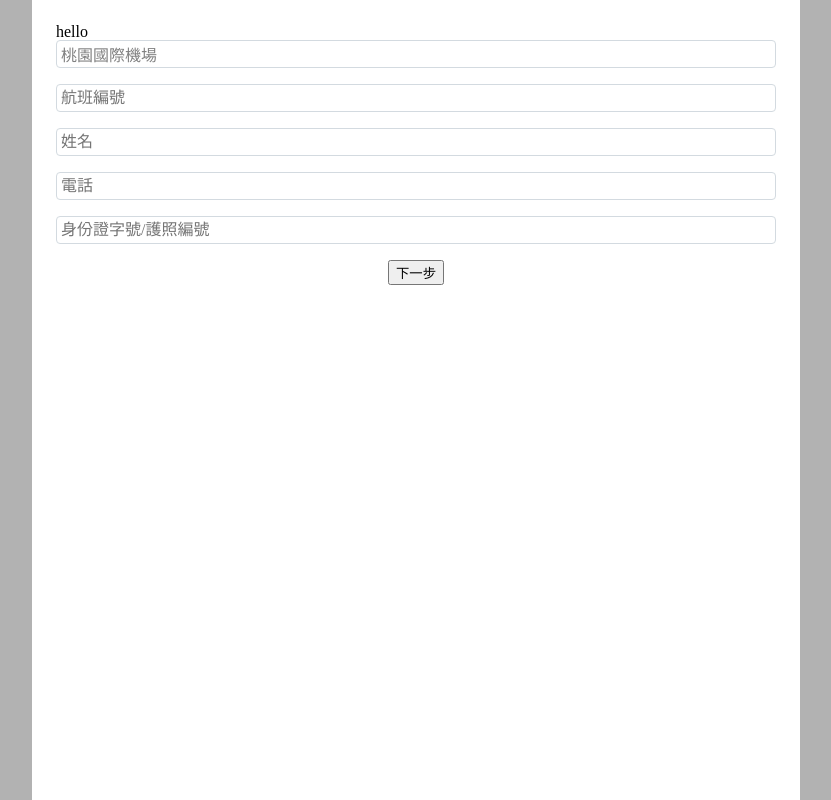
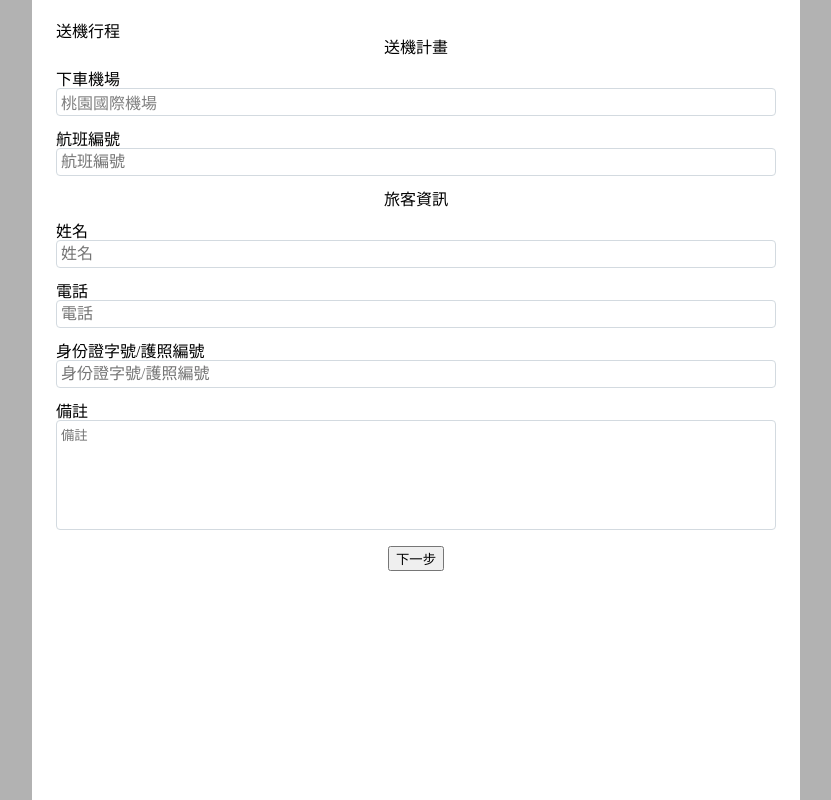
Before and after one commit to ericfei0521/car-reservation-app, a Next.js app: page / in a window 1280 px wide. Shown: the whole page, without its empty margins (224-1055 px from the left). Built offline with nearby package versions, Linux system fonts and the light colour scheme.

Commit message:
add textarea

```diff
--- a/src/components/FormikFields/index.tsx
+++ b/src/components/FormikFields/index.tsx
@@ -1,15 +1,15 @@
-import React from "react"
+import React, { useRef, useEffect, useState } from "react"
 import { useField, useFormikContext } from "formik"
-import { InputContainer } from "./styles"
+import { InputContainer, TextAreaContainer } from "./styles"
 
-interface TextInputProps {
+interface BaseInputProps {
     name: string
     placeholder: string
     label?: string
     isDisabled?: boolean
 }
 
-export const TextInput: React.FC<TextInputProps> = ({
+export const TextInput: React.FC<BaseInputProps> = ({
     name,
     placeholder,
     label,
@@ -37,3 +37,77 @@ export const TextInput: React.FC<TextInputProps> = ({
         </InputContainer>
     )
 }
+
+export const TextAreaInput: React.FC<BaseInputProps> = ({
+    name,
+    placeholder,
+    label,
+    isDisabled,
+}) => {
+    const [field] = useField(name)
+    const { setFieldValue } = useFormikContext()
+    const [isFocus, setIsFocus] = useState(false)
+
+    const handleChange = (value: string) => {
+        setFieldValue(field.name as never, value)
+    }
+    const textAreaRef = useRef<HTMLTextAreaElement>(null)
+    const textAreaContainerRef = useRef<HTMLDivElement>(null)
+    const isDecreasing = useRef(false)
+
+    useEffect(() => {
+        // textareaResize
+        if (textAreaRef && textAreaRef.current)
+            if (field.value && textAreaRef.current.scrollHeight !== 100) {
+                if (isDecreasing.current)
+                    textAreaRef.current.style.height = "auto"
+
+                textAreaRef.current.style.height =
+                    textAreaRef.current.scrollHeight + "px"
+                isDecreasing.current = false
+            } else if (!field.value)
+                textAreaRef.current.style.height = 100 + "px"
+    }, [field.value])
+
+    useEffect(() => {
+        if (isFocus && textAreaRef.current && textAreaContainerRef.current) {
+            textAreaContainerRef.current.scrollTop =
+                textAreaContainerRef.current.scrollHeight
+            textAreaRef.current.selectionStart =
+                textAreaRef.current.value.length
+            textAreaRef.current.selectionEnd = textAreaRef.current.value.length
+        }
+    }, [isFocus])
+
+    return (
+        <TextAreaContainer>
+            {label && <div>{label}</div>}
+            <div
+                className={`textarea-input-container ${isDisabled ? "disabled" : ""} ${isFocus ? "focus" : ""}`}
+                ref={textAreaContainerRef}
+            >
+                <textarea
+                    name={name}
+                    value={field.value}
+                    placeholder={placeholder}
+                    disabled={isDisabled}
+                    ref={textAreaRef}
+                    rows={1}
+                    onFocus={() => {
+                        setIsFocus(true)
+                    }}
+                    onBlur={() => {
+                        setIsFocus(false)
+                    }}
+                    onChange={(e: React.ChangeEvent<HTMLTextAreaElement>) => {
+                        if (e.target.value < field.value)
+                            isDecreasing.current = true
+
+                        handleChange(e.target.value)
+                    }}
+                    data-emoji-input="unicode"
+                />
+            </div>
+        </TextAreaContainer>
+    )
+}
--- a/src/components/FormikFields/styles.ts
+++ b/src/components/FormikFields/styles.ts
@@ -16,3 +16,34 @@ export const InputContainer = styled.div`
         }
     }
 `
+export const TextAreaContainer = styled.div`
+    width: 100%;
+    .textarea-input-container {
+        width: 100%;
+        display: flex;
+        height: fit-content;
+        border: 1px solid #d3dae0;
+        padding: 4px;
+        max-height: 300px;
+        overflow-y: auto;
+        box-sizing: border-box;
+        border-radius: 4px;
+        &.disabled {
+            color: gray;
+        }
+        &.focus {
+            border-color: black;
+        }
+
+        textarea {
+            width: 100%;
+            height: 100px;
+            border: none;
+            resize: none;
+            overflow-y: hidden;
+            padding: 0;
+            outline: none;
+            background-color: transparent;
+        }
+    }
+`
--- a/src/components/form.tsx
+++ b/src/components/form.tsx
@@ -1,23 +1,22 @@
-import React from "react"
+import React, { useCallback } from "react"
 import { Formik, Form } from "formik"
-import { TextInput } from "./FormikFields"
+import { TextInput, TextAreaInput } from "./FormikFields"
 import styled from "styled-components"
 import * as yup from "yup"
 
 interface FormValues {
     dpartureAirport: string
-    flightPlan: string
     flightNumber: string
     name: string
     phoneNumber: string
     idNumber: string
+    note: string
 }
 
 const validationSchema = yup.object().shape({
-    flightPlan: yup.string().required("航班計畫為必填項"),
     flightNumber: yup
         .string()
-        .matches(/^[a-zA-Z0-9\s]*$/, "航班編號只能接受英文字符與數字")
+        .matches(/^[A-Za-z]{2}\d*$/, "請輸入正確的航班編號")
         .required("航班編號為必填項"),
     name: yup
         .string()
@@ -31,23 +30,34 @@ const validationSchema = yup.object().shape({
         .string()
         .matches(/^[a-zA-Z0-9]*$/, "身份證字號/護照編號只能接受英文字符與數字")
         .required("身份證字號/護照編號為必填項"),
+    note: yup.string().nullable(),
 })
 
 const initialValues: FormValues = {
     dpartureAirport: "桃園國際機場",
-    flightPlan: "",
     flightNumber: "",
     name: "",
     phoneNumber: "",
     idNumber: "",
+    note: "",
 }
 interface FlightFormProps {
     className?: string
 }
 const FlightForm: React.FC<FlightFormProps> = ({ className }) => {
-    const handleSubmit = (values: FormValues) => {
-        console.log("Form data", values)
-    }
+    const handleSubmit = useCallback((values: FormValues) => {
+        const airlineIDMatch = values.flightNumber.match(/^[A-Z]{2}/)
+        const flightNumberMatch = values.flightNumber.match(/\d+$/)
+
+        const airlineID: string | null = airlineIDMatch
+            ? airlineIDMatch[0]
+            : null
+        const flightNumber: string | null = flightNumberMatch
+            ? flightNumberMatch[0]
+            : null
+
+        console.log("Form data", airlineID, flightNumber)
+    }, [])
 
     return (
         <Formik
@@ -58,17 +68,34 @@ const FlightForm: React.FC<FlightFormProps> = ({ className }) => {
         >
             {() => (
                 <Form className={className}>
+                    <div>送機計畫</div>
                     <TextInput
                         name="dpartureAirport"
                         placeholder="下車機場"
                         isDisabled
+                        label="下車機場"
                     />
-                    <TextInput name="flightNumber" placeholder="航班編號" />
-                    <TextInput name="name" placeholder="姓名" />
-                    <TextInput name="phoneNumber" placeholder="電話" />
+                    <TextInput
+                        name="flightNumber"
+                        placeholder="航班編號"
+                        label="航班編號"
+                    />
+                    <div>旅客資訊</div>
+                    <TextInput name="name" placeholder="姓名" label="姓名" />
+                    <TextInput
+                        name="phoneNumber"
+                        placeholder="電話"
+                        label="電話"
+                    />
                     <TextInput
                         name="idNumber"
                         placeholder="身份證字號/護照編號"
+                        label="身份證字號/護照編號"
+                    />
+                    <TextAreaInput
+                        name="note"
+                        placeholder="備註"
+                        label="備註"
                     />
                     <button type="submit">下一步</button>
                 </Form>
--- a/src/pages/index.tsx
+++ b/src/pages/index.tsx
@@ -23,7 +23,7 @@ const Home: React.FC<HomeProp> = ({ className }) => {
                 <link rel="icon" href="/favicon.ico" />
             </Head>
             <main className={className}>
-                <h1>hello</h1>
+                <h1>送機行程</h1>
                 <FlightForm />
             </main>
         </>
```
